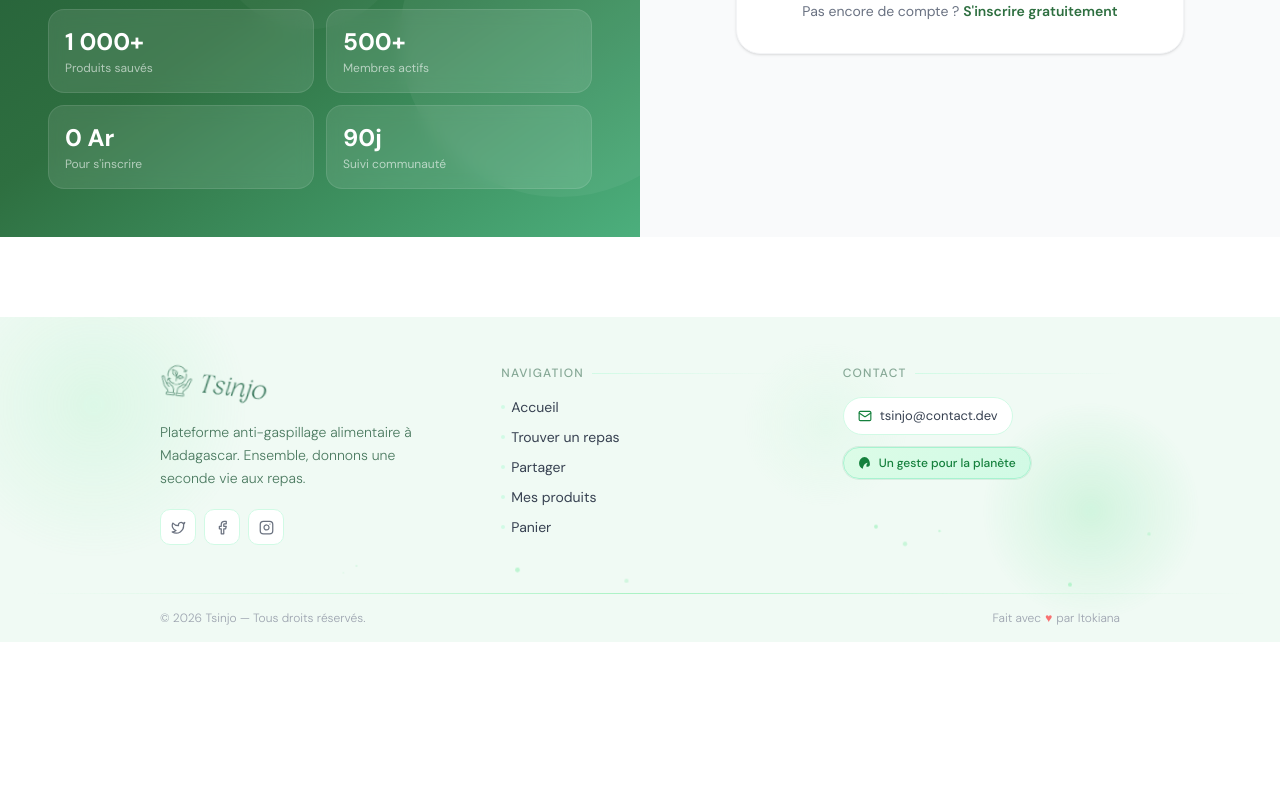
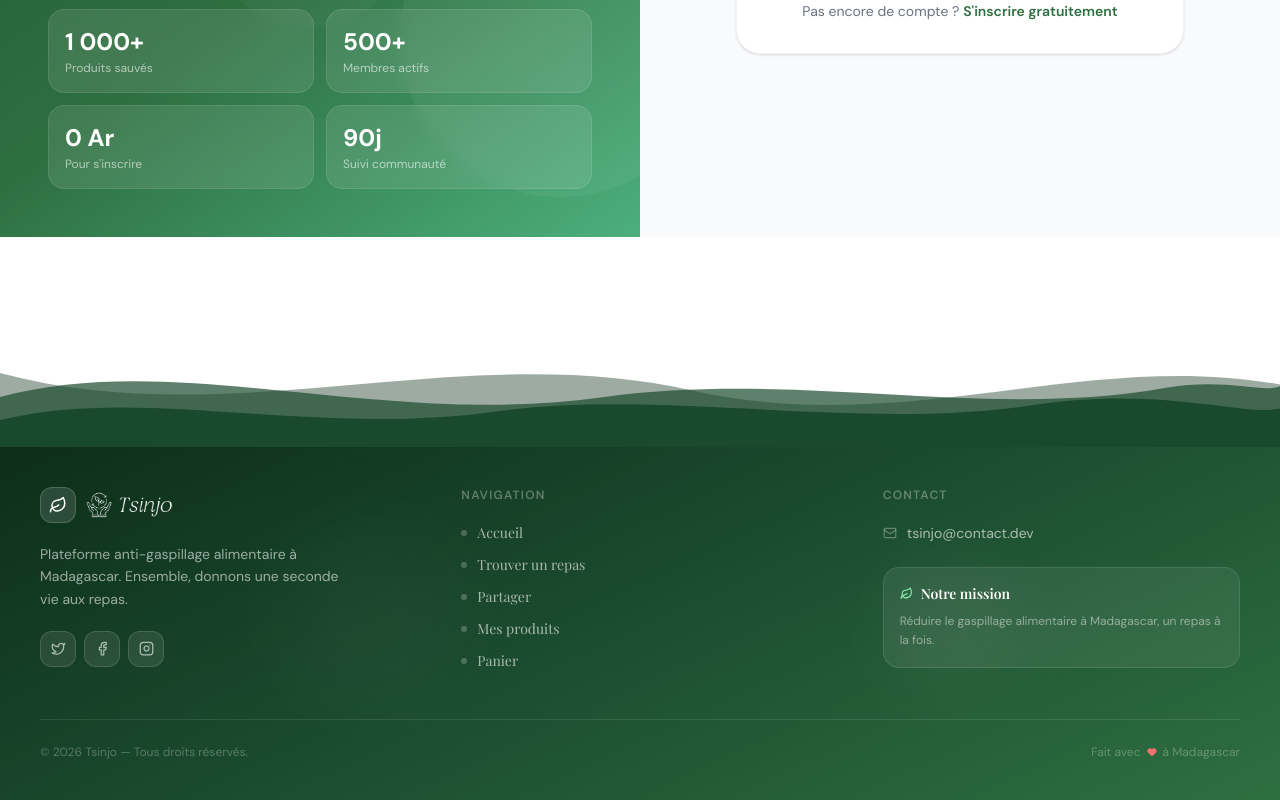
Before and after one commit to ItokianaRAKT/anti-gaspillage, a React (Vite) app: page /login in a window 1280 px wide. Shown: the part 563-1363 px from the top of the page. Before the commit the page ends 1205 px from the top, so only its background shows below. Built offline with nearby package versions, Linux system fonts and the light colour scheme; no server answers.

Commit message:
ref(ui):bring a new design to the footer, wave designed

```diff
--- a/src/components/features/footer.tsx
+++ b/src/components/features/footer.tsx
@@ -1,48 +1,31 @@
 /**
- * Footer — Tsinjo redesign premium avec animations
+ * Footer — Redesign "Mountain Waves"
+ * - Vagues SVG superposées (3 couches) pour l'effet de profondeur
+ * - Fond dégradé vert profond → vert (identité couleur du projet)
+ * - Logo inversé (blanc) sur fond sombre
+ * - Liens navigation avec points décoratifs
+ * - Réseaux sociaux avec hover glassmorphism
+ * - Copyright avec icône Heart
  */
 
 import logo from "../../assets/logo/logo-dark-transparent.png";
 import { Link } from "react-router-dom";
-import { Twitter, Facebook, Instagram, Mail } from "lucide-react";
-import { useEffect, useRef } from "react";
+import { Twitter, Facebook, Instagram, Mail, Leaf, Heart } from "lucide-react";
 
 const Footer = () => {
-  const particleRef = useRef<HTMLDivElement>(null);
-
-  useEffect(() => {
-    const container = particleRef.current;
-    if (!container) return;
-    container.innerHTML = "";
-    for (let i = 0; i < 10; i++) {
-      const p = document.createElement("div");
-      const dur = 5 + Math.random() * 5;
-      const delay = -Math.random() * 6;
-      const size = 3 + Math.random() * 4;
-      p.style.cssText = `
-        position:absolute; border-radius:50%; background:#86efac; opacity:0;
-        left:${10 + Math.random() * 80}%;
-        bottom:${Math.random() * 30}%;
-        width:${size}px; height:${size}px;
-        animation: particleFly ${dur}s ${delay}s ease-in-out infinite;
-      `;
-      container.appendChild(p);
-    }
-  }, []);
-
   const socialLinks = [
     {
-      Icon: Twitter,
+      icon: Twitter,
       href: "https://share.google/DbPHv9nPmsku9LqtS",
       label: "Twitter",
     },
     {
-      Icon: Facebook,
+      icon: Facebook,
       href: "https://share.google/30c5UGeTYpJe9bzGP",
       label: "Facebook",
     },
     {
-      Icon: Instagram,
+      icon: Instagram,
       href: "https://share.google/GVAVrn0iW66Y9Qdpx",
       label: "Instagram",
     },
@@ -57,172 +40,137 @@ const Footer = () => {
   ];
 
   return (
-    <>
-      <style>{`
-        @keyframes blobFloat {
-          0%, 100% { transform: translate(0,0) scale(1); }
-          33% { transform: translate(10px,-12px) scale(1.04); }
-          66% { transform: translate(-6px,8px) scale(0.97); }
-        }
-        @keyframes leafSpin {
-          0%, 100% { transform: rotate(-8deg); }
-          50% { transform: rotate(8deg); }
-        }
-        @keyframes fadeUp {
-          from { opacity:0; transform:translateY(22px); }
-          to { opacity:1; transform:translateY(0); }
-        }
-        @keyframes shimmer {
-          0%, 100% { opacity:0.6; }
-          50% { opacity:1; }
-        }
-        @keyframes heartbeat {
-          0%, 100% { transform:scale(1); }
-          14% { transform:scale(1.25); }
-          28% { transform:scale(1); }
-          42% { transform:scale(1.15); }
-          70% { transform:scale(1); }
-        }
-        @keyframes pulseGreen {
-          0%, 100% { box-shadow:0 0 0 0 rgba(21,128,61,0.12); }
-          50% { box-shadow:0 0 0 6px rgba(21,128,61,0); }
-        }
-        @keyframes particleFly {
-          0% { opacity:0; transform:translateY(0) scale(0); }
-          20% { opacity:0.5; transform:translateY(-20px) scale(1); }
-          80% { opacity:0.3; transform:translateY(-60px) scale(0.6); }
-          100% { opacity:0; transform:translateY(-80px) scale(0); }
-        }
-        .tsinjo-nav-link {
-          position:relative;
-          display:inline-flex;
-          align-items:center;
-          gap:6px;
-          padding-bottom: 2px;
-        }
-        .tsinjo-nav-link::before {
-          content:'';
-          position:absolute;
-          bottom:0; left:0;
-          width:0; height:1px;
-          background:#15803d;
-          transition:width 0.25s ease;
-        }
-        .tsinjo-nav-link:hover::before { width:100%; }
-        .tsinjo-nav-link:hover { color:#15803d !important; padding-left: 4px; }
-        .tsinjo-nav-dot { transition: background 0.2s; }
-        .tsinjo-nav-link:hover .tsinjo-nav-dot { background: #15803d !important; }
-        .tsinjo-social-btn {
-          width:36px; height:36px; border-radius:10px;
-          background:white; border:1px solid #d1fae5;
-          display:flex; align-items:center; justify-content:center;
-          color:#6b7280; text-decoration:none;
-          transition: all 0.25s cubic-bezier(0.34,1.56,0.64,1);
-        }
-        .tsinjo-social-btn:hover {
-          background:#15803d; border-color:#15803d; color:white;
-          transform:translateY(-3px) scale(1.08);
-          box-shadow:0 6px 16px rgba(21,128,61,0.25);
-        }
-        .tsinjo-contact-pill {
-          display:inline-flex; align-items:center; gap:8px;
-          background:white; border:1px solid #d1fae5;
-          border-radius:20px; padding:8px 14px;
-          font-size:13px; color:#374151; text-decoration:none;
-          width:fit-content;
-          transition: all 0.25s ease;
-        }
-        .tsinjo-contact-pill:hover {
-          border-color:#15803d; color:#15803d;
-          transform:translateX(3px);
-          box-shadow:0 3px 12px rgba(21,128,61,0.12);
-        }
-      `}</style>
+    <footer className="relative mt-24 w-full overflow-hidden">
+      {/* ───────────────────────────────────────────────────
+          VAGUES SVG — transition blanc → fond vert sombre
+          3 couches superposées pour l'effet "montagne"
+      ─────────────────────────────────────────────────── */}
+      <div
+        className="w-full overflow-hidden leading-none"
+        style={{ background: "white" }}
+      >
+        <svg
+          viewBox="0 0 1440 130"
+          xmlns="http://www.w3.org/2000/svg"
+          className="w-full block"
+          preserveAspectRatio="none"
+          style={{ display: "block", marginBottom: "-2px" }}
+        >
+          {/* Couche 1 — la plus loin, teinte la plus claire */}
+          <path
+            d="M0,45 C260,115 520,5 780,65 C1020,118 1220,18 1440,58 L1440,130 L0,130 Z"
+            fill="#0d2e1a"
+            fillOpacity="0.40"
+          />
+          {/* Couche 2 — milieu */}
+          <path
+            d="M0,72 C200,18 430,108 680,72 C900,42 1110,98 1310,62 C1380,50 1420,68 1440,60 L1440,130 L0,130 Z"
+            fill="#1a4a2e"
+            fillOpacity="0.70"
+          />
+          {/* Couche 3 — premier plan, opaque */}
+          <path
+            d="M0,98 C160,58 350,118 560,88 C750,62 970,112 1170,80 C1310,60 1400,94 1440,85 L1440,130 L0,130 Z"
+            fill="#1a4a2e"
+            fillOpacity="1"
+          />
+        </svg>
+      </div>
 
-      <footer
-        className="mt-20 w-full relative overflow-hidden"
-        style={{ background: "#f0faf4" }}
+      {/* ───────────────────────────────────────────────────
+          FOND SOMBRE + CONTENU
+      ─────────────────────────────────────────────────── */}
+      <div
+        className="relative w-full"
+        style={{
+          background:
+            "linear-gradient(155deg, #0d2e1a 0%, #1a4a2e 45%, #2E6F40 100%)",
+        }}
       >
-        {/* Blobs de fond */}
-        <div className="absolute inset-0 pointer-events-none overflow-hidden">
+        {/* Cercles décoratifs flous en arrière-plan */}
         <div
-            className="absolute rounded-full"
+          className="absolute rounded-full pointer-events-none"
           style={{
-              width: 320,
-              height: 320,
-              top: -80,
-              left: -60,
-              background: "radial-gradient(circle, #86efac, transparent 70%)",
-              opacity: 0.18,
-              animation: "blobFloat 8s 0s ease-in-out infinite",
+            width: "280px",
+            height: "280px",
+            top: "8%",
+            left: "18%",
+            background:
+              "radial-gradient(circle, rgba(255,255,255,0.04) 0%, transparent 70%)",
+            filter: "blur(40px)",
           }}
         />
         <div
-            className="absolute rounded-full"
+          className="absolute rounded-full pointer-events-none"
           style={{
-              width: 220,
-              height: 220,
-              bottom: 20,
-              right: 80,
-              background: "radial-gradient(circle, #4ade80, transparent 70%)",
-              opacity: 0.18,
-              animation: "blobFloat 8s -3s ease-in-out infinite",
+            width: "200px",
+            height: "200px",
+            bottom: "20%",
+            right: "18%",
+            background:
+              "radial-gradient(circle, rgba(255,255,255,0.06) 0%, transparent 70%)",
+            filter: "blur(32px)",
           }}
         />
+
+        {/* ── Grille contenu ── */}
+        <div className="relative z-10 max-w-7xl mx-auto px-6 md:px-10 pt-10 pb-10">
+          <div className="grid grid-cols-1 md:grid-cols-3 gap-12 md:gap-16 mb-12">
+            {/* Colonne 1 : logo + tagline + réseaux sociaux */}
+            <div className="flex flex-col gap-5">
+              <div className="flex items-center gap-2.5">
                 <div
-            className="absolute rounded-full"
+                  className="w-9 h-9 rounded-xl flex items-center justify-center border"
                   style={{
-              width: 160,
-              height: 160,
-              top: 40,
-              right: "30%",
-              background: "radial-gradient(circle, #bbf7d0, transparent 70%)",
-              opacity: 0.18,
-              animation: "blobFloat 8s -5s ease-in-out infinite",
+                    background: "rgba(255,255,255,0.12)",
+                    borderColor: "rgba(255,255,255,0.18)",
                   }}
+                >
+                  <Leaf size={18} className="text-white" />
+                </div>
+                {/* Logo blanc par filtre CSS */}
+                <img
+                  src={logo}
+                  alt="Logo Tsinjo"
+                  className="h-8 w-auto"
+                  style={{ filter: "brightness(0) invert(1)" }}
                 />
               </div>
 
-        {/* Particules flottantes */}
-        <div
-          ref={particleRef}
-          className="absolute inset-0 pointer-events-none"
-          style={{ zIndex: 1 }}
-        />
-
-        {/* Contenu principal */}
-        <div
-          className="relative max-w-5xl mx-auto px-8 py-12"
-          style={{ zIndex: 2, animation: "fadeUp 0.7s ease both" }}
-        >
-          <div className="grid grid-cols-1 md:grid-cols-3 gap-10 md:gap-16">
-            {/* Col 1 : Marque */}
-            <div className="flex flex-col gap-4">
-              <div
-                style={{
-                  animation: "leafSpin 4s ease-in-out infinite",
-                  display: "inline-block",
-                  width: "fit-content",
-                }}
-              >
-                <img src={logo} alt="Tsinjo" className="h-10 w-auto" />
-              </div>
               <p
-                className="text-sm leading-relaxed max-w-xs"
-                style={{ color: "#4b7a60", fontWeight: 300 }}
+                className="text-sm font-contenu leading-relaxed max-w-xs"
+                style={{ color: "rgba(255,255,255,0.58)" }}
               >
                 Plateforme anti-gaspillage alimentaire à Madagascar. Ensemble,
                 donnons une seconde vie aux repas.
               </p>
-              <div className="flex items-center gap-2 mt-1">
-                {socialLinks.map(({ Icon, href, label }) => (
+
+              {/* Réseaux sociaux */}
+              <div className="flex items-center gap-2">
+                {socialLinks.map(({ icon: Icon, href, label }) => (
                   <a
                     key={label}
                     href={href}
                     aria-label={label}
                     target="_blank"
                     rel="noopener noreferrer"
-                    className="tsinjo-social-btn"
+                    className="w-9 h-9 rounded-xl flex items-center justify-center transition-all duration-200"
+                    style={{
+                      background: "rgba(255,255,255,0.09)",
+                      border: "1px solid rgba(255,255,255,0.14)",
+                      color: "rgba(255,255,255,0.62)",
+                    }}
+                    onMouseEnter={(e) => {
+                      (e.currentTarget as HTMLElement).style.background =
+                        "rgba(255,255,255,0.18)";
+                      (e.currentTarget as HTMLElement).style.color = "white";
+                    }}
+                    onMouseLeave={(e) => {
+                      (e.currentTarget as HTMLElement).style.background =
+                        "rgba(255,255,255,0.09)";
+                      (e.currentTarget as HTMLElement).style.color =
+                        "rgba(255,255,255,0.62)";
+                    }}
                   >
                     <Icon size={15} />
                   </a>
@@ -230,135 +178,104 @@ const Footer = () => {
               </div>
             </div>
 
-            {/* Col 2 : Navigation */}
+            {/* Colonne 2 : navigation */}
             <div>
               <p
-                className="text-xs font-medium uppercase tracking-widest mb-4 flex items-center gap-2"
-                style={{ color: "#86a896" }}
+                className="text-xs font-semibold uppercase tracking-widest mb-5 font-contenu"
+                style={{ color: "rgba(255,255,255,0.32)" }}
               >
                 Navigation
-                <span
-                  className="flex-1 h-px"
-                  style={{
-                    background:
-                      "linear-gradient(to right, #d1fae5, transparent)",
-                  }}
-                />
               </p>
-              <nav className="flex flex-col gap-2">
-                {navLinks.map(({ to, label }) => (
+              <div className="flex flex-col gap-3">
+                {navLinks.map((link) => (
                   <Link
-                    key={to}
-                    to={to}
-                    className="tsinjo-nav-link text-sm"
-                    style={{ color: "#374151", transition: "all 0.2s ease" }}
+                    key={link.to}
+                    to={link.to}
+                    className="text-sm font-titre transition-colors duration-200 flex items-center gap-2.5 group"
+                    style={{ color: "rgba(255,255,255,0.62)" }}
                   >
                     <span
-                      className="tsinjo-nav-dot"
-                      style={{
-                        width: 4,
-                        height: 4,
-                        borderRadius: "50%",
-                        background: "#d1fae5",
-                        flexShrink: 0,
-                        display: "inline-block",
-                      }}
+                      className="w-1.5 h-1.5 rounded-full shrink-0 transition-colors duration-200"
+                      style={{ background: "rgba(255,255,255,0.22)" }}
                     />
-                    {label}
+                    <span className="group-hover:text-white transition-colors">
+                      {link.label}
+                    </span>
                   </Link>
                 ))}
-              </nav>
+              </div>
             </div>
 
-            {/* Col 3 : Contact */}
+            {/* Colonne 3 : contact + carte mission */}
             <div>
               <p
-                className="text-xs font-medium uppercase tracking-widest mb-4 flex items-center gap-2"
-                style={{ color: "#86a896" }}
+                className="text-xs font-semibold uppercase tracking-widest mb-5 font-contenu"
+                style={{ color: "rgba(255,255,255,0.32)" }}
               >
                 Contact
-                <span
-                  className="flex-1 h-px"
-                  style={{
-                    background:
-                      "linear-gradient(to right, #d1fae5, transparent)",
-                  }}
-                />
               </p>
-              <div className="flex flex-col gap-3">
+
               <a
                 href="mailto:tsinjo@contact.dev"
-                  className="tsinjo-contact-pill"
+                className="flex items-center gap-2.5 text-sm transition-colors duration-200 mb-6"
+                style={{ color: "rgba(255,255,255,0.62)" }}
               >
-                  <Mail size={14} color="#15803d" />
+                <Mail
+                  size={14}
+                  className="shrink-0"
+                  style={{ color: "rgba(255,255,255,0.32)" }}
+                />
                 tsinjo@contact.dev
               </a>
+
+              {/* Carte mission */}
               <div
-                  className="inline-flex items-center gap-2 text-xs font-medium"
+                className="rounded-2xl p-4"
                 style={{
-                    background: "linear-gradient(135deg, #dcfce7, #d1fae5)",
-                    border: "1px solid #a7f3d0",
-                    borderRadius: 20,
-                    padding: "7px 14px",
-                    color: "#15803d",
-                    width: "fit-content",
-                    animation: "pulseGreen 3s ease-in-out infinite",
+                  background: "rgba(255,255,255,0.07)",
+                  border: "1px solid rgba(255,255,255,0.10)",
                 }}
               >
-                  <svg
-                    width="13"
-                    height="13"
-                    viewBox="0 0 24 24"
-                    fill="#15803d"
+                <div className="flex items-center gap-2 mb-2">
+                  <Leaf size={13} style={{ color: "#86efac" }} />
+                  <p className="text-white text-sm font-semibold font-titre">
+                    Notre mission
+                  </p>
+                </div>
+                <p
+                  className="text-xs font-contenu leading-relaxed"
+                  style={{ color: "rgba(255,255,255,0.48)" }}
                 >
-                    <path d="M12 2C6.5 2 2 8 2 14c0 4.4 2.8 8.2 7 9.6.2-2.5.8-5.2 2.5-7.5C13 14 15 13 18 12.5c-1.5 1.5-2.5 3.5-2.5 5.5 0 .7.1 1.4.3 2 .7.1 1.4.1 2.2 0 2.5-.4 4-2.6 4-5C22 7.5 17.5 2 12 2z" />
-                  </svg>
-                  Un geste pour la planète
-                </div>
-              </div>
+                  Réduire le gaspillage alimentaire à Madagascar, un repas à la
+                  fois.
+                </p>
               </div>
             </div>
           </div>
 
-        {/* Divider animé */}
-        <div
-          className="relative mx-8"
-          style={{
-            zIndex: 2,
-            height: 1,
-            background:
-              "linear-gradient(to right, transparent, #bbf7d0 30%, #86efac 50%, #bbf7d0 70%, transparent)",
-            animation: "shimmer 3s ease-in-out infinite",
-          }}
-        />
-
           {/* Copyright */}
           <div
-          className="relative max-w-5xl mx-auto px-8 py-4 flex items-center justify-between flex-wrap gap-2"
-          style={{ zIndex: 2, animation: "fadeUp 0.9s 0.15s ease both" }}
+            className="pt-6 flex flex-col sm:flex-row items-center justify-between gap-3"
+            style={{ borderTop: "1px solid rgba(255,255,255,0.10)" }}
           >
-          <p className="text-xs" style={{ color: "#9ca3af", fontWeight: 300 }}>
+            <p
+              className="text-xs font-contenu"
+              style={{ color: "rgba(255,255,255,0.28)" }}
+            >
               © 2026 Tsinjo — Tous droits réservés.
             </p>
             <p
-            className="text-xs flex items-center gap-1"
-            style={{ color: "#9ca3af", fontWeight: 300 }}
+              className="text-xs font-contenu flex items-center gap-1.5"
+              style={{ color: "rgba(255,255,255,0.28)" }}
             >
               Fait avec{" "}
-            <span
-              style={{
-                color: "#f87171",
-                animation: "heartbeat 1.4s ease-in-out infinite",
-                display: "inline-block",
-              }}
-            >
-              ♥
-            </span>{" "}
-            par Itokiana
+              <Heart size={10} style={{ color: "#f87171", fill: "#f87171" }} />{" "}
+              à Madagascar
             </p>
           </div>
+        </div>
+      </div>
     </footer>
-    </>
   );
 };
 
```
Lines whose indentation alone changed are shown as unchanged.
